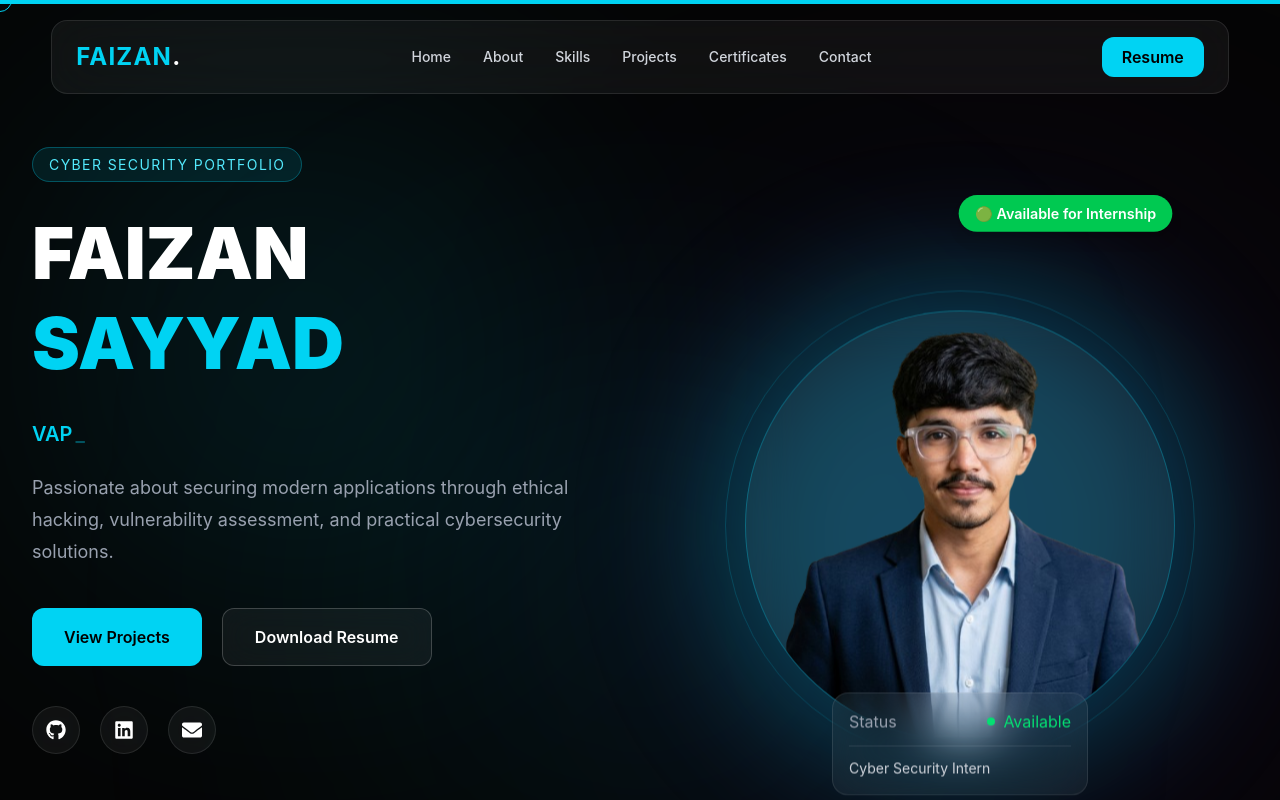
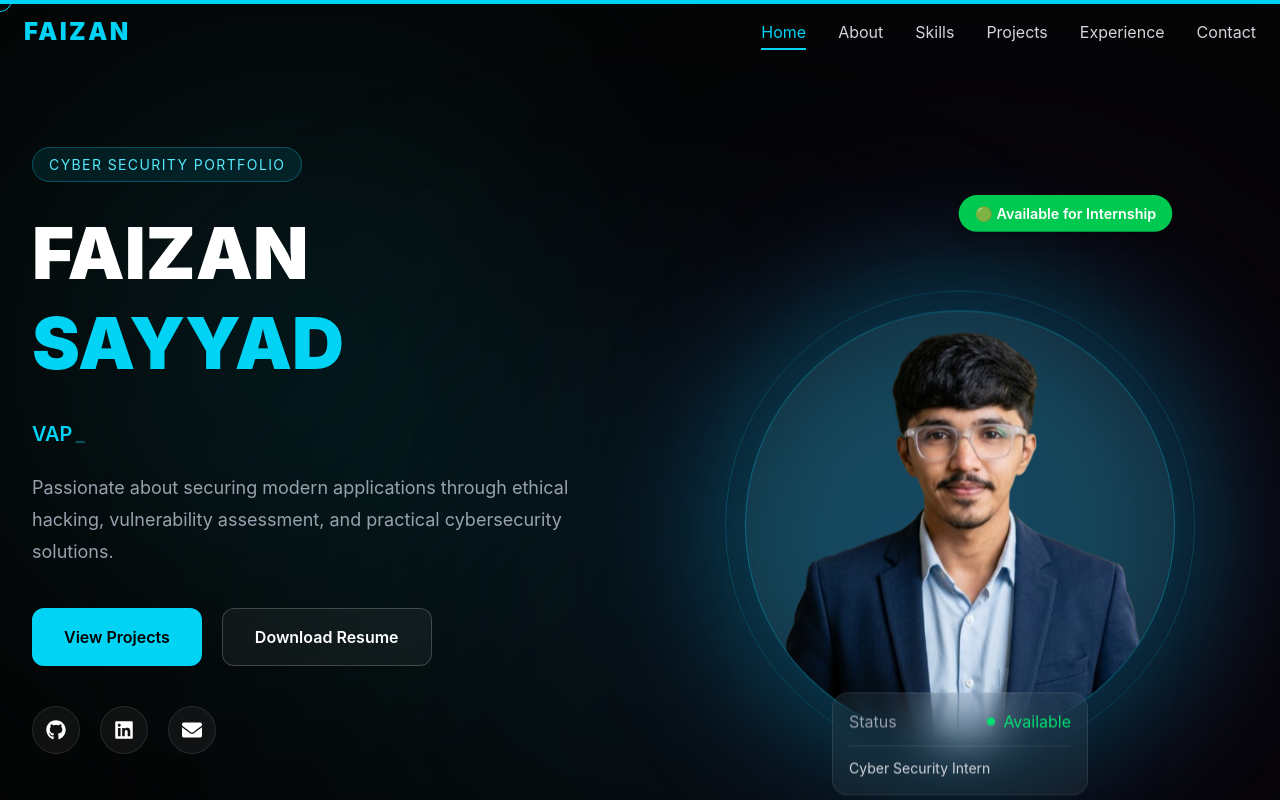
Before and after one commit to faizansayyad7/Portfolio, a React app: page / in a window 1280 px wide. Shown: the top 800 px of the page. Built offline with nearby package versions, Linux system fonts and the light colour scheme; the HTML template or start-up script is replaced by a standard one.

Commit message:
Premium Navbar V2

```diff
--- a/src/components/Navbar.jsx
+++ b/src/components/Navbar.jsx
@@ -1,75 +1,94 @@
-import { useState } from "react";
-import { Menu, X } from "lucide-react";
+import { useEffect, useState } from "react";
+import { motion } from "framer-motion";
 
-const navLinks = [
-  "Home",
-  "About",
-  "Skills",
-  "Projects",
-  "Certificates",
-  "Contact",
+const links = [
+  { name: "Home", id: "home" },
+  { name: "About", id: "about" },
+  { name: "Skills", id: "skills" },
+  { name: "Projects", id: "projects" },
+  { name: "Experience", id: "experience" },
+  { name: "Contact", id: "contact" },
 ];
 
 export default function Navbar() {
-  const [open, setOpen] = useState(false);
+  const [scrolled, setScrolled] = useState(false);
+  const [active, setActive] = useState("home");
+
+  useEffect(() => {
+    const onScroll = () => {
+      setScrolled(window.scrollY > 40);
+
+      const sections = links.map((link) =>
+        document.getElementById(link.id)
+      );
+
+      sections.forEach((section) => {
+        if (!section) return;
+
+        const top = section.offsetTop - 120;
+        const bottom = top + section.offsetHeight;
+
+        if (window.scrollY >= top && window.scrollY < bottom) {
+          setActive(section.id);
+        }
+      });
+    };
+
+    window.addEventListener("scroll", onScroll);
+    onScroll();
+
+    return () => window.removeEventListener("scroll", onScroll);
+  }, []);
 
   return (
-    <header className="fixed top-0 left-0 w-full z-50">
-      <nav className="mx-auto mt-5 flex w-[92%] max-w-7xl items-center justify-between rounded-2xl border border-white/10 bg-white/5 px-6 py-4 backdrop-blur-xl">
+    <motion.nav
+      initial={{ y: -80 }}
+      animate={{ y: 0 }}
+      transition={{ duration: 0.6 }}
+      className={`fixed top-0 left-0 right-0 z-50 transition-all duration-300 ${
+        scrolled
+          ? "backdrop-blur-xl bg-black/50 border-b border-cyan-400/20"
+          : "bg-transparent"
+      }`}
+    >
+      <div className="mx-auto flex max-w-7xl items-center justify-between px-6 py-4">
 
-        <h1 className="text-2xl font-bold tracking-wider text-cyan-400">
-          FAIZAN<span className="text-white">.</span>
+        <h1 className="text-2xl font-black tracking-widest">
+          <span className="text-cyan-400">FAIZAN</span>
         </h1>
 
-        <ul className="hidden gap-8 text-sm font-medium text-gray-300 lg:flex">
-          {navLinks.map((item) => (
-            <li key={item}>
+        <ul className="hidden md:flex items-center gap-8">
+
+          {links.map((link) => (
+
+            <li key={link.id}>
+
               <a
-                href={`#${item.toLowerCase()}`}
-                className="transition duration-300 hover:text-cyan-400"
+                href={`#${link.id}`}
+                className={`relative transition ${
+                  active === link.id
+                    ? "text-cyan-400"
+                    : "text-gray-300 hover:text-cyan-400"
+                }`}
               >
-                {item}
+                {link.name}
+
+                {active === link.id && (
+                  <motion.div
+                    layoutId="activeLink"
+                    className="absolute -bottom-2 left-0 h-[2px] w-full bg-cyan-400"
+                  />
+                )}
+
               </a>
+
             </li>
+
           ))}
+
         </ul>
 
-        <a
-          href="/resume.pdf"
-          className="hidden rounded-xl bg-cyan-400 px-5 py-2 font-semibold text-black transition hover:scale-105 lg:block"
-        >
-          Resume
-        </a>
-
-        <button
-          className="text-white lg:hidden"
-          onClick={() => setOpen(!open)}
-        >
-          {open ? <X size={28} /> : <Menu size={28} />}
-        </button>
-      </nav>
-
-      {open && (
-        <div className="mx-auto mt-3 flex w-[92%] max-w-7xl flex-col rounded-2xl border border-white/10 bg-[#111]/95 p-5 backdrop-blur-xl lg:hidden">
-          {navLinks.map((item) => (
-            <a
-              key={item}
-              href={`#${item.toLowerCase()}`}
-              className="py-3 text-gray-300 transition hover:text-cyan-400"
-              onClick={() => setOpen(false)}
-            >
-              {item}
-            </a>
-          ))}
-
-          <a
-            href="/resume.pdf"
-            className="mt-4 rounded-xl bg-cyan-400 py-3 text-center font-semibold text-black"
-          >
-            Resume
-          </a>
-        </div>
-      )}
-    </header>
+      </div>
+    </motion.nav>
   );
 }
```
